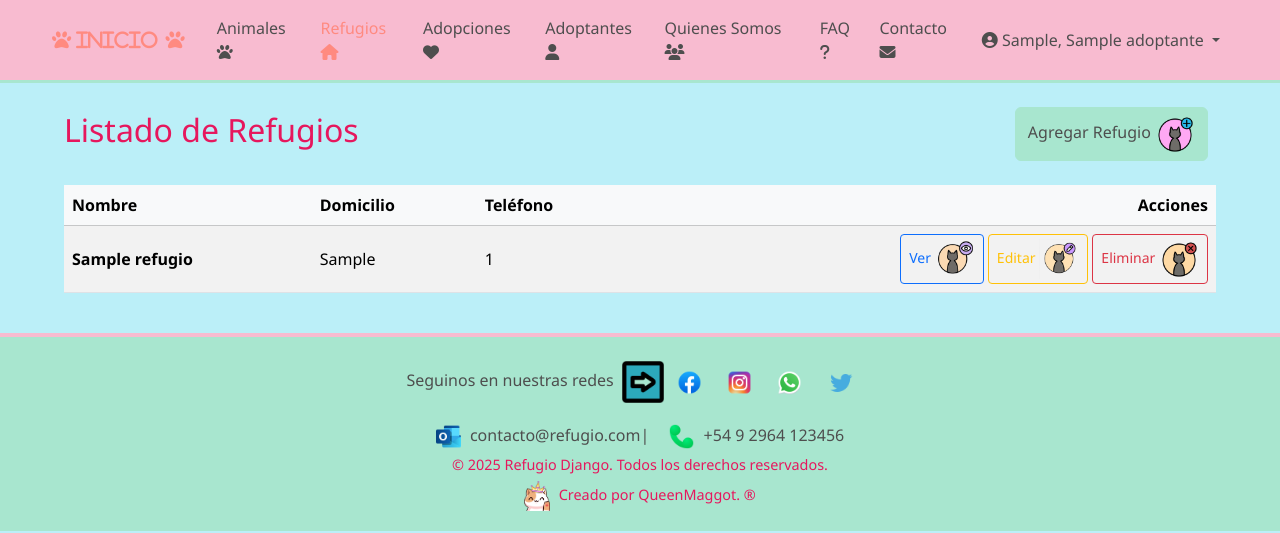
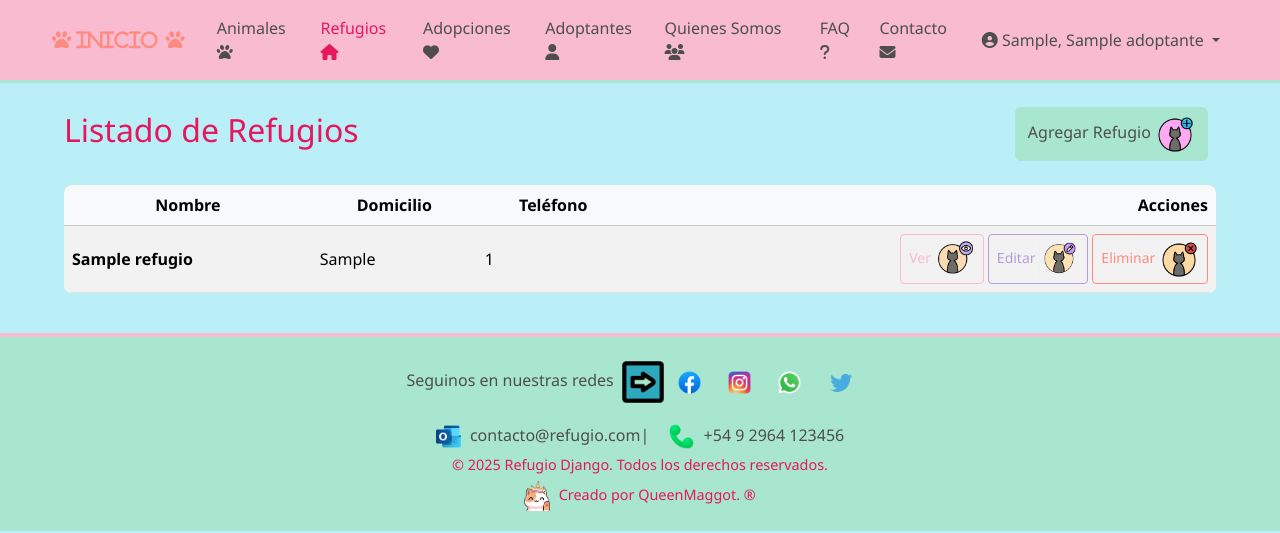
Before and after one commit to QueenMaggot/refugio, a Django app: page /refugios/listado/ in a window 1280 px wide. Shown: the top 533 px of the page. Run offline with Django 5.2, Linux system fonts and the light colour scheme; a user stored in the database is signed in; tables that the repository leaves empty hold one stand-in row (values such as "Sample post"); some libraries are stand-ins or nearby versions.

Commit message:
mejore css

```diff
--- a/src/static/styles/estilos.css
+++ b/src/static/styles/estilos.css
@@ -158,7 +158,7 @@ form input:focus, form select:focus, form textarea:focus {
 
 .navbar-nav .nav-link:hover,
 .navbar-nav .nav-link.active {
-  color: var(--color-accent) !important; /* Coral pastel al pasar o activo */
+  color: var(--color-terciario) !important; /* Coral pastel al pasar o activo */
 }
 
 .navbar-toggler {
@@ -204,3 +204,85 @@ footer p {
   margin: 5px 0;
   font-size: 0.9rem;
 }
+/*---------------SOBREESCRITO TABLAS DE BOOTSTRAP-----------*/
+
+/* ===== TABLA DE REFUGIOS ===== */
+.table {
+  background-color: var(--color-bg); /* Fondo crema */
+  color: var(--color-text);          /* Texto gris cálido */
+  border-radius: 8px;
+  overflow: hidden;
+}
+
+.table thead {
+  background-color: var(--color-primary); /* Rosa suave */
+  color: var(--color-text);
+}
+
+.table thead th {
+  font-weight: bold;
+  text-align: center;
+}
+
+.table-striped tbody tr:nth-of-type(odd) {
+  background-color: #ffffff; /* Blanco */
+}
+
+.table-striped tbody tr:nth-of-type(even) {
+  background-color: var(--color-secondary); /* Verde menta */
+}
+
+.table-hover tbody tr:hover {
+  background-color: var(--color-accent); /* Coral pastel al pasar */
+  color: white;
+  transition: background-color 0.3s ease;
+}
+
+
+/* ===== PAGINACIÓN ===== */
+.pagination .page-link {
+  color: var(--color-text);
+  border: 1px solid var(--color-primary);
+}
+
+.pagination .page-link:hover {
+  background-color: var(--color-primary);
+  color: var(--color-text);
+}
+
+.pagination .page-item.active .page-link {
+  background-color: var(--color-accent);
+  border-color: var(--color-accent);
+  color: white;
+}
+
+/* ===== BOTONES DE ACCIONES ===== */
+.btn-outline-primary {
+  border-color: var(--color-primary);
+  color: var(--color-primary);
+}
+
+.btn-outline-primary:hover {
+  background-color: var(--color-primary);
+  color: var(--color-text);
+}
+
+.btn-outline-warning {
+  border-color: var(--color-muted); /* Lavanda */
+  color: var(--color-muted);
+}
+
+.btn-outline-warning:hover {
+  background-color: var(--color-muted);
+  color: white;
+}
+
+.btn-outline-danger {
+  border-color: var(--color-accent);
+  color: var(--color-accent);
+}
+
+.btn-outline-danger:hover {
+  background-color: var(--color-accent);
+  color: white;
+}
```
